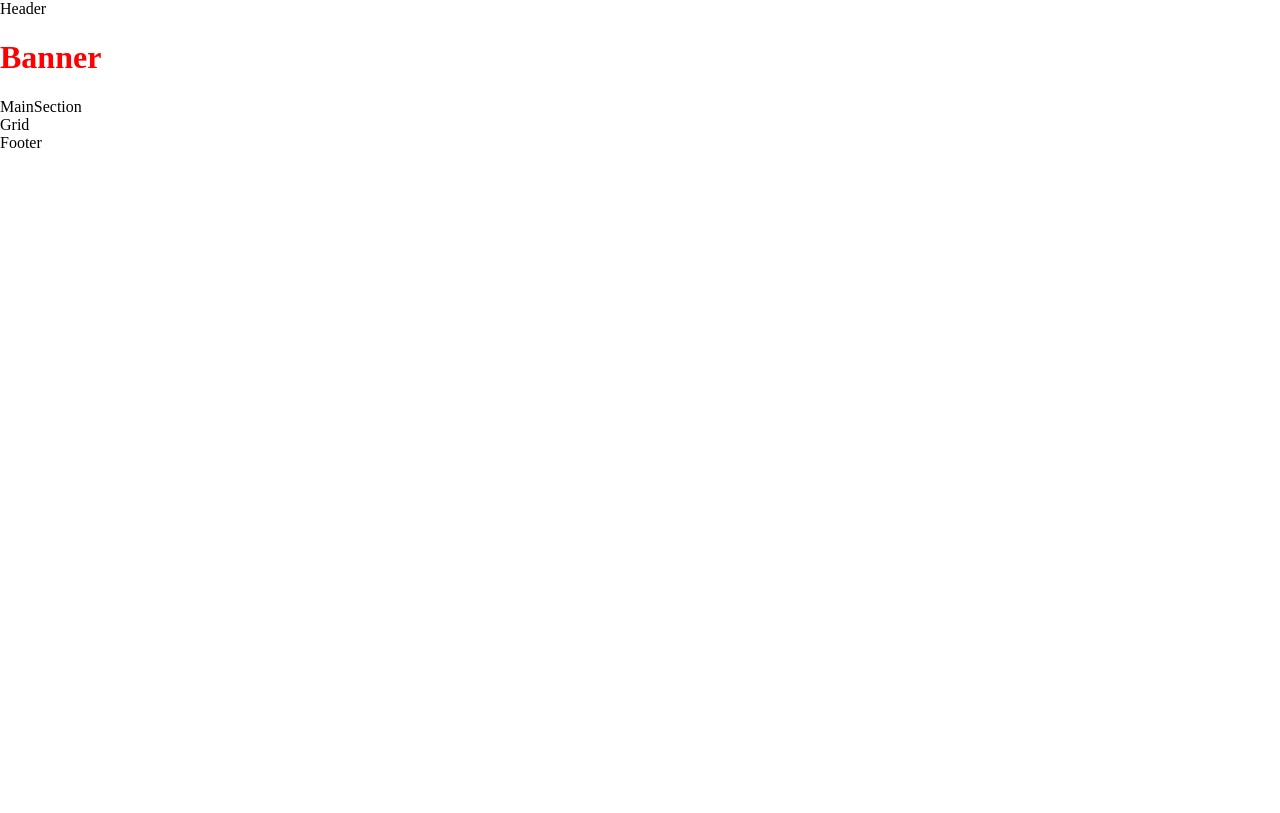
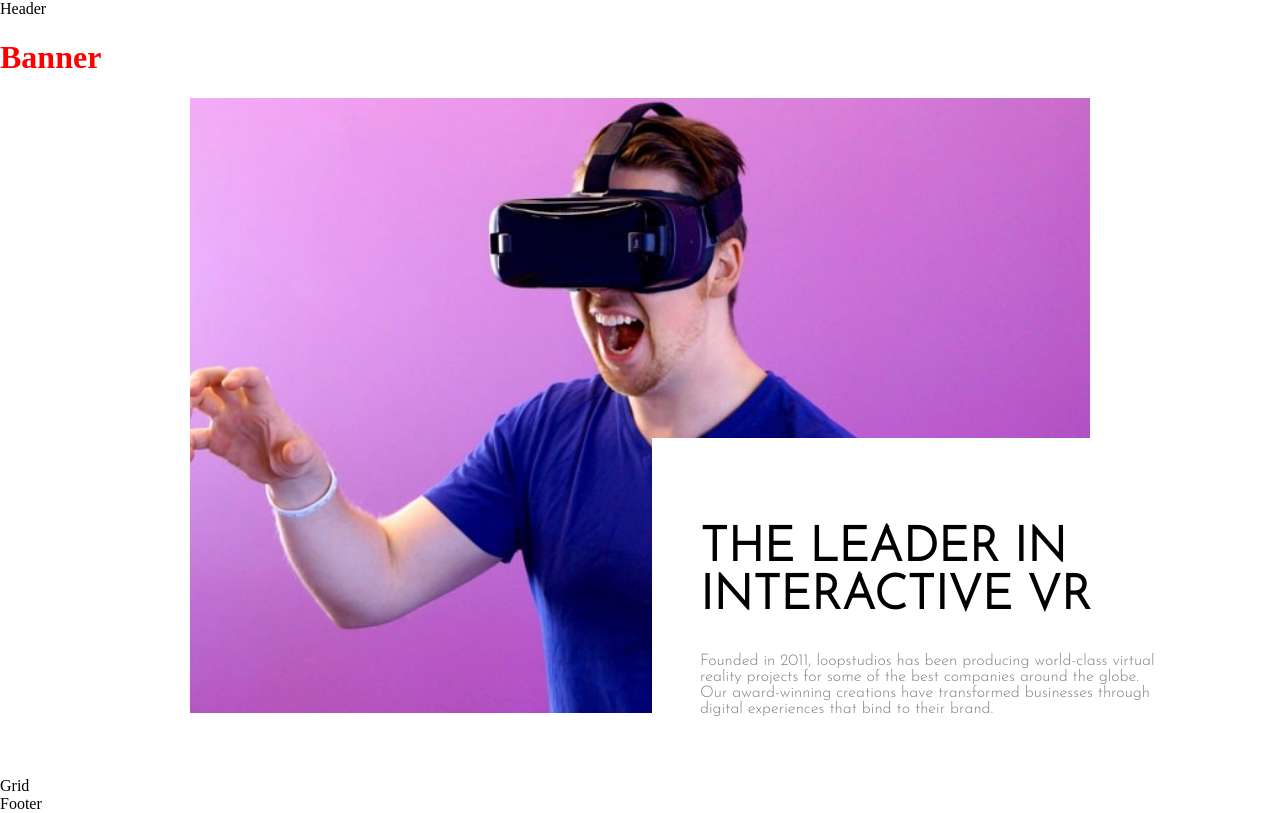
Before and after one commit to andresdvelez/modulo2-workshop2, a React (Create React App) app: page / in a window 1280 px wide. Built offline with nearby package versions, Linux system fonts and the light colour scheme.

Commit message:
create section

```diff
--- a/src/components/mainSection/MainSection.jsx
+++ b/src/components/mainSection/MainSection.jsx
@@ -1,8 +1,26 @@
 import React from "react";
 import "./style.scss";
 
+//Images
+import interactiveImg from "../../assets/image-interactive.jpg";
+
 function MainSection() {
-  return <div>MainSection</div>;
+  return (
+    <main className="interactive__container">
+      <img src={interactiveImg} alt="" className="interactive__container-img" />
+      <div class="interactive__container-text">
+        <h2 class="interactive__container-text-title">
+          the leader in interactive vr
+        </h2>
+        <p class="interactive__container-text-text">
+          Founded in 2011, loopstudios has been producing world-class virtual
+          reality projects for some of the best companies around the globe. Our
+          award-winning creations have transformed businesses through digital
+          experiences that bind to their brand.
+        </p>
+      </div>
+    </main>
+  );
 }
 
 export default MainSection;
--- a/src/components/mainSection/style.scss
+++ b/src/components/mainSection/style.scss
@@ -0,0 +1,36 @@
+.interactive__container {
+  position: relative;
+  width: 100%;
+
+  display: flex;
+  align-items: center;
+  justify-content: center;
+  margin-bottom: 4rem;
+
+  &-img {
+    width: 900px;
+  }
+
+  &-text {
+    background-color: #fff;
+    position: absolute;
+    padding-top: 3rem;
+    padding-left: 3rem;
+    right: 80px;
+    bottom: -20px;
+    width: 500px;
+
+    &-title {
+      font-size: 3rem;
+      font-family: "Josefin Sans", sans-serif;
+      margin-bottom: 2rem;
+      text-transform: uppercase;
+    }
+
+    &-text {
+      color: rgba(0, 0, 0, 0.5);
+      font-family: "Josefin Sans", sans-serif;
+      width: 94%;
+    }
+  }
+}
--- a/src/index.css
+++ b/src/index.css
@@ -1,4 +1,4 @@
-@import url("https://fonts.googleapis.com/css2?family=Epilogue:wght@500;700&display=swap");
+@import url("https://fonts.googleapis.com/css2?family=Alata&family=Josefin+Sans:wght@300&display=swap");
 
 ul {
   list-style: none;
```
